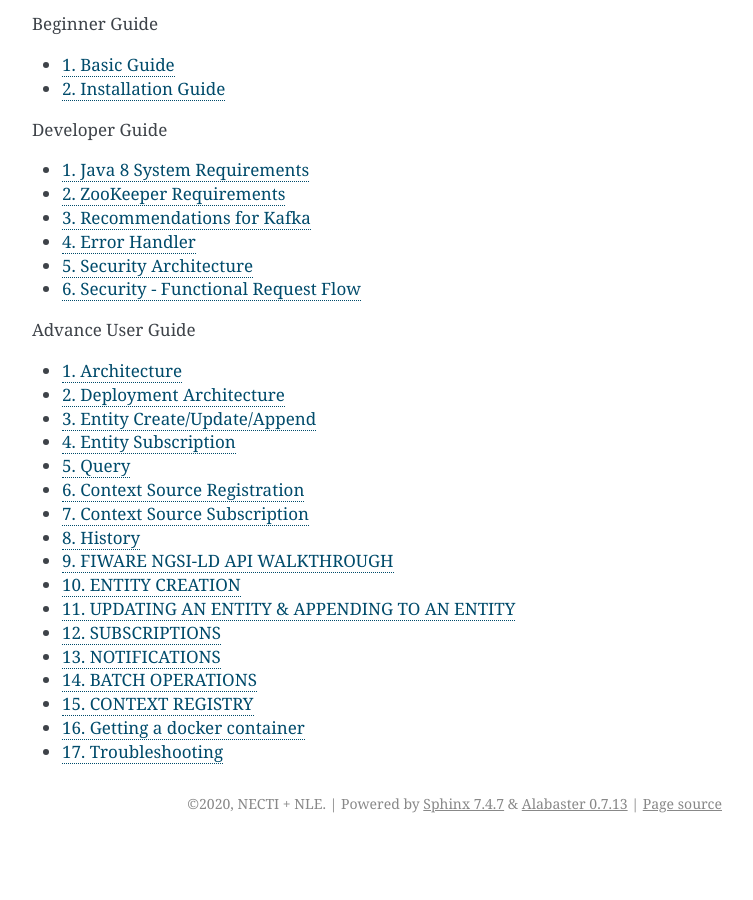
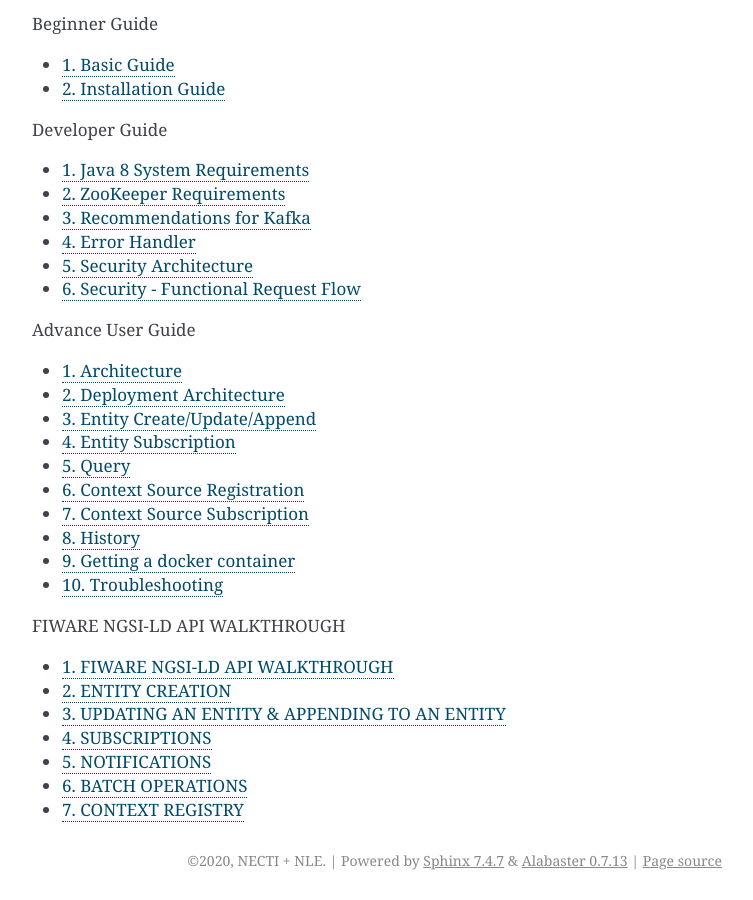
Before and after one commit to ScorpioBroker/ScorpioBroker, a Sphinx documentation site: the page built from docs/en/source/index.rst, in a window 1280 px wide and 900 px high, scrolled down 1135 px. Shown: the whole window, without its empty margins (388-1141 px from the left). Built offline with Sphinx 7.4.7, drawn with Linux system fonts in a browser that asks for light colours; pages that are not in the unit, such as notebooks, are missing from menus; before the commit the page ends 1978 px from its top, so only the background shows below that.

Commit message:
move fiware ngsi-ld api walkthrough as a it's own sub point

```diff
--- a/docs/en/source/index.rst
+++ b/docs/en/source/index.rst
@@ -45,6 +45,11 @@
     systemOverview.rst
     callFlow.rst
     contributionGuideline.md
-    API_walkthrough.rst
     docker.rst
     troubleshooting.rst
+.. toctree::
+    :maxdepth: 1
+    :caption: FIWARE NGSI-LD API WALKTHROUGH
+    :numbered:
+
+    API_walkthrough.rst
```
